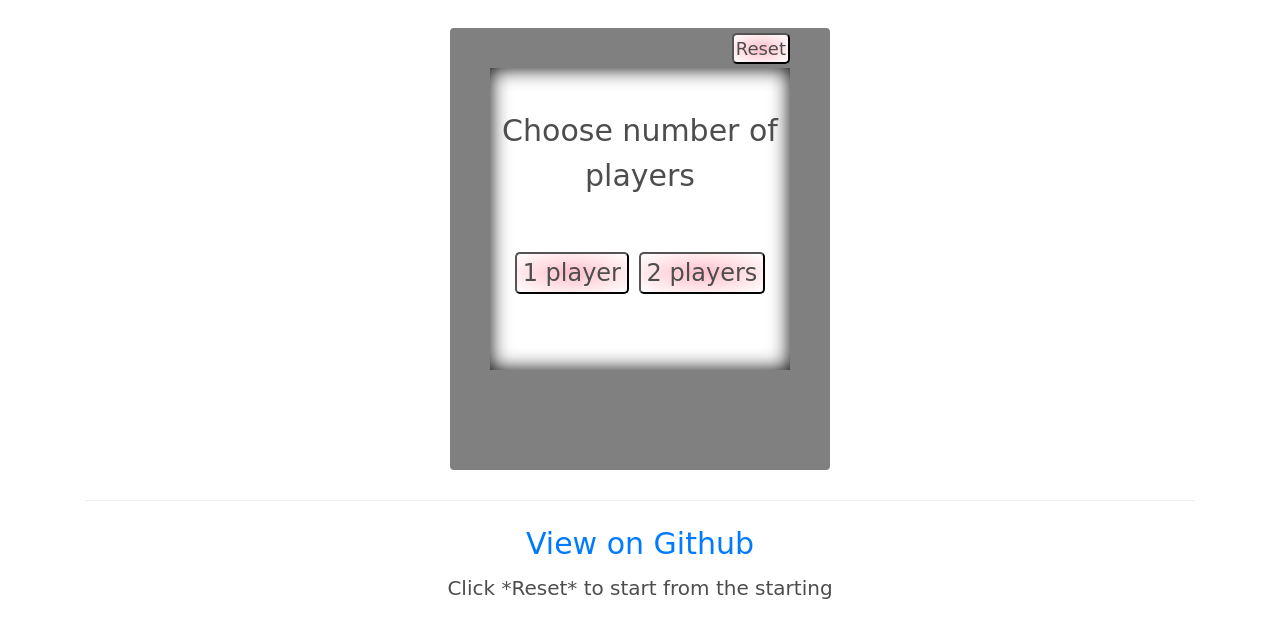
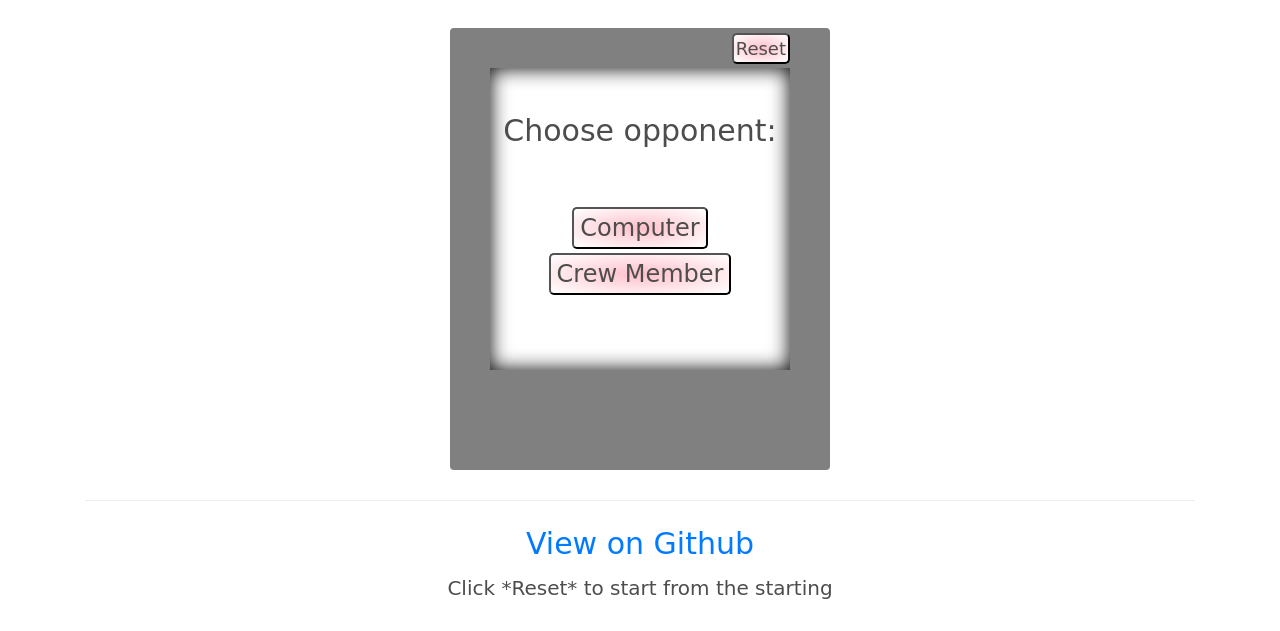
Before and after one commit to machine-sg/machine-sg.github.io, a website: page index.html in a window 1280 px wide. Shown: the part 169-800 px from the top of the page. Drawn offline with nearby package versions, Linux system fonts and the light colour scheme; a web font is replaced by a local one.

Commit message:
update-in index

```diff
--- a/index.html
+++ b/index.html
@@ -46,9 +46,9 @@
                     <section class="choose">
 
                         <div class="choose-game">
-                            <p>Choose number of players</p>
-                            <button class="choose-1">1 player</button>
-                            <button class="choose-2">2 players</button>
+                            <p>Choose opponent:</p>
+                            <button class="choose-1">Computer</button>
+                            <button class="choose-2">Crew Member</button>
                         </div>
 
                         <div class="players-names">
@@ -74,15 +74,15 @@
 
 
                         <div class="choose-sign">
-                            <h1>Choose a sign</h1>
+                            <h1>Choose a sign:</h1>
                             <button class="choose-x">X</button>
                             <button class="choose-o">O</button>
                         </div>
 
                         <div class="choose-player">
-                            <h1>Starting Player</h1>
+                            <h1>Starting Player:</h1>
                             <button class="choose-human">Human</button>
-                            <button class="choose-robot">Robot</button>
+                            <button class="choose-robot">Computer</button>
                         </div>
 
                     </section><!--end of choose-->
```
